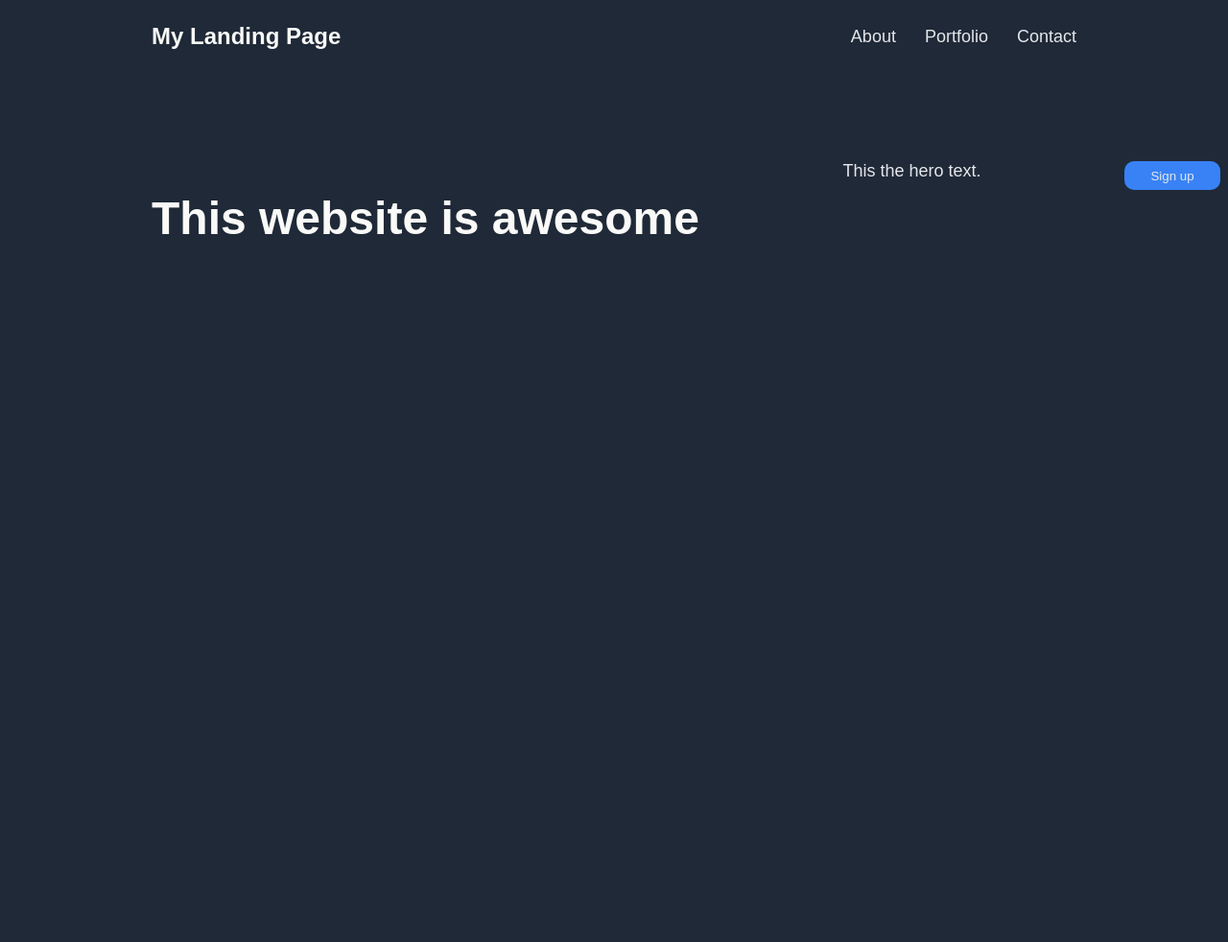
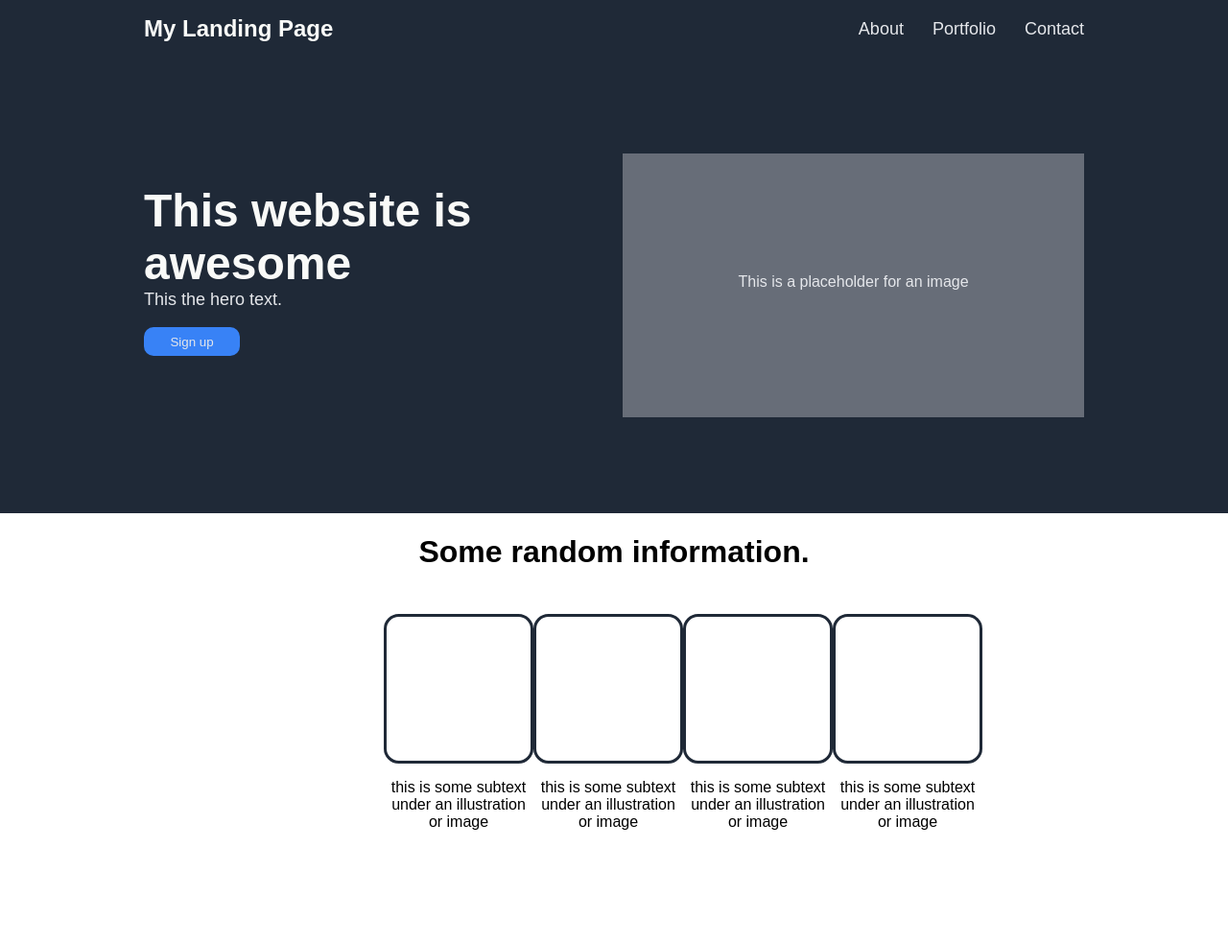
Before and after one commit to CrumpetCoding/odin-landing-page, a plain HTML site: page index.html in a window 1280 px wide. Shown: the whole page at 96% size. Before the commit the page ends 800 px from the top, so only its background shows below. Drawn offline with Linux system fonts and the light colour scheme.

Commit message:
Added random info section

```diff
--- a/index.html
+++ b/index.html
@@ -18,9 +18,37 @@
         </div>
     </div>
     <div class="hero">
-        <h1 class="hero-header">This website is awesome</h1>
-        <p class="hero-text">This the hero text.</p>
-        <button class="sign-up">Sign up</button>
+        <div class="text-box">
+            <h1 class="hero-header">This website is awesome</h1>
+            <p class="hero-text">This the hero text.</p>
+            <button class="sign-up">Sign up</button>
+        </div>
+        <div class="image">
+            <p>
+                This is a placeholder for an image
+            </p>
+        </div>
+    </div>
+    <div class="random">
+        <h1>Some random information.</h1>
+        <div class="random-boxes">
+            <div class="container" id="1">
+                <div class="box"></div>
+                <p>this is some subtext under an illustration or image</p>
+            </div>
+            <div class="continer" id="2">
+                <div class="box"></div>
+                <p>this is some subtext under an illustration or image</p>
+            </div>
+            <div class="container" id="3">
+                <div class="box"></div>
+                <p>this is some subtext under an illustration or image</p>
+            </div>
+            <div class="container" id="4">
+                <div class="box"></div>
+                <p>this is some subtext under an illustration or image</p>
+            </div>
+        </div>
     </div>
 </body>
 </html>
--- a/style.css
+++ b/style.css
@@ -1,6 +1,7 @@
 body {
     background-color: #1f2937;
     font-family: Arial, Helvetica, sans-serif;
+    margin: 0px;
 }
 
 .nav {
@@ -76,3 +77,38 @@ a {
     margin-top: 125px;
     color: #e5e7eb;
 }
+
+.random {
+    display: flex;
+    flex-direction: column;
+    background-color: white;
+    text-align: center;
+}
+
+.random-boxes {
+    display: flex;
+    flex-direction: row;
+    background-color: white;
+    justify-content: center;
+    align-items: center;
+    margin-left: 400px;
+    margin-right: 400px;
+    margin-bottom: 100px;
+    margin-top: 25px;
+    justify-content: space-between;
+}
+
+.container {
+    display: flex;
+    flex-direction: column;
+    text-align: center;
+}
+
+.box {
+    width: 150px;
+    height: 150px;
+    background-color: white;
+    border: #1f2937;
+    border-style: solid;
+    border-radius: 10%;
+}
```
